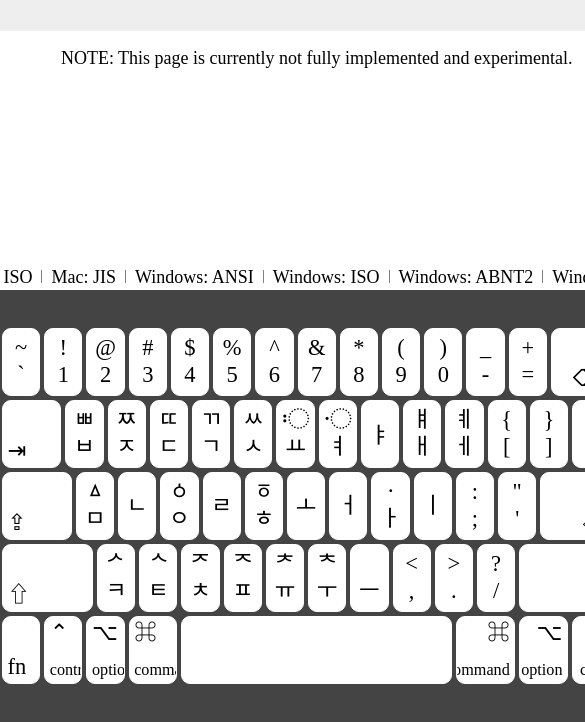
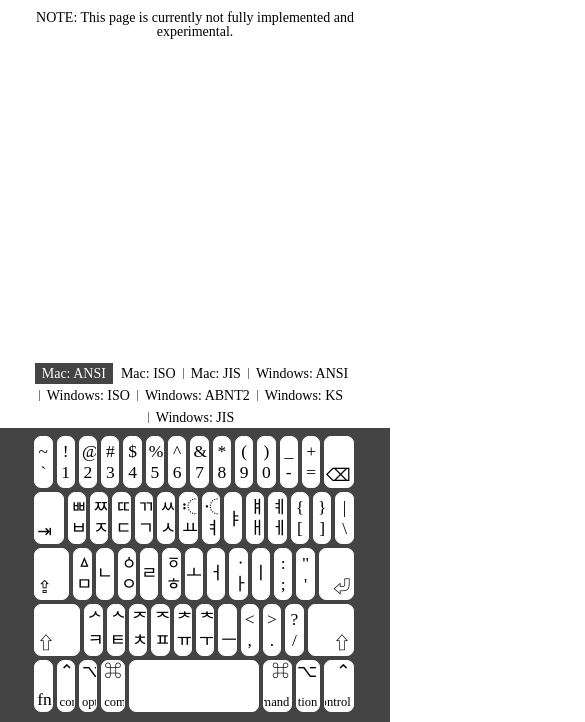
Before and after one commit to KangWH/KeyboardViewer, a plain HTML site: page index.html in a window 390 px wide. Shown: the part 122-844 px from the top of the page, 585 px wide, since content can reach past the window. Drawn offline with Linux system fonts and the light colour scheme; a web font is replaced by a local one.

Commit message:
mobile optimization

```diff
--- a/css/style.css
+++ b/css/style.css
@@ -130,9 +130,18 @@ main {
 .keycell-11fr {
   width: 11em;
 }
-@media (max-width: 68rem) {
+@media (max-width: 1199px) {
+  :root {
+    font-size: 14px;
+  }
+  [role="tablist"] {
+    flex-flow: row wrap !important;
+  }
+  main [role="tabpanel"] {
+    padding-block: .5em;
+  }
   .keyboard {
-    width: 100% !important;
+    max-width: 100% !important;
   }
   .keycell-2fr {
     width: calc(100% / 60 * 2);
@@ -160,6 +169,41 @@ main {
   }
   .keycell-11fr {
     width: calc(100% / 60 * 11);
+  }
+  .key {
+    margin: 1px !important;
+    padding: .15em !important;
+  }
+  #macANSI,
+  #macISO,
+  #macJIS {
+    & .keycell-2fr {
+      width: calc(100% / 58 * 2);
+    }
+    & .keycell-3fr {
+      width: calc(100% / 58 * 3);
+    }
+    & .keycell-4fr {
+      width: calc(100% / 58 * 4);
+    }
+    & .keycell-5fr {
+      width: calc(100% / 58 * 5);
+    }
+    & .keycell-6fr {
+      width: calc(100% / 58 * 6);
+    }
+    & .keycell-7fr {
+      width: calc(100% / 58 * 7);
+    }
+    & .keycell-8fr {
+      width: calc(100% / 58 * 8);
+    }
+    & .keycell-9fr {
+      width: calc(100% / 58 * 9);
+    }
+    & .keycell-11fr {
+      width: calc(100% / 58 * 11);
+    }
   }
 }
 .keycell-space {
```
